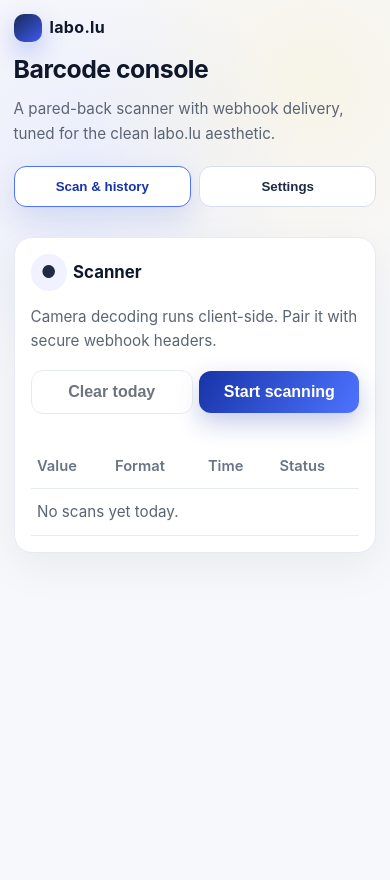
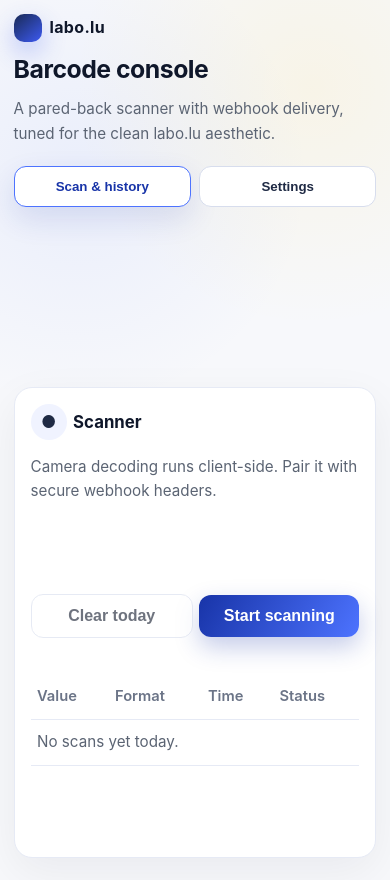
Before and after one commit to oberi0n/barCodeScn, a React (Vite) app: page / in a window 390 px wide. Before the commit the page ends 844 px from the top, so only its background shows below. Built offline with nearby package versions, Linux system fonts and the light colour scheme.

Commit message:
Improve scan layout to avoid scrolling

```diff
--- a/src/App.tsx
+++ b/src/App.tsx
@@ -62,6 +62,11 @@ export default function App() {
     }
   }, [config.pauseMs, setConfig]);
 
+  useEffect(() => {
+    document.body.classList.toggle('no-scroll', scannerActive);
+    return () => document.body.classList.remove('no-scroll');
+  }, [scannerActive]);
+
   const handleScan = async (text: string, format: string) => {
     if (sending) return;
 
@@ -120,7 +125,7 @@ export default function App() {
   const clearHistory = () => setHistory([]);
 
   return (
-    <div className="stack">
+    <div className={`stack app-shell ${scannerActive ? 'scan-mode' : ''}`}>
       <header className="hero">
         <div className="brand">
           <span className="brand-badge" aria-hidden />
@@ -139,7 +144,7 @@ export default function App() {
       </header>
 
       {activeTab === 'scan' ? (
-        <section className="card stack">
+        <section className="card stack scan-card">
           <div className="flex-between">
             <div className="stack">
               <h2 className="section-heading">
--- a/src/index.css
+++ b/src/index.css
@@ -19,6 +19,10 @@ body {
   color: #0f172a;
 }
 
+body.no-scroll {
+  overflow: hidden;
+}
+
 a {
   color: inherit;
 }
@@ -27,6 +31,15 @@ a {
   max-width: 960px;
   margin: 0 auto;
   padding: 1.75rem 1.25rem 2rem;
+}
+
+.app-shell {
+  min-height: 100vh;
+}
+
+.app-shell.scan-mode {
+  min-height: 100vh;
+  gap: 0.75rem;
 }
 
 .hero {
@@ -201,6 +214,17 @@ th {
   overflow-x: auto;
 }
 
+.scan-card {
+  display: flex;
+  flex-direction: column;
+}
+
+.scan-card .table-container {
+  margin-top: 0.35rem;
+  max-height: 300px;
+  overflow-y: auto;
+}
+
 .scanner-shell {
   border: 1px dashed #d7dded;
   border-radius: 16px;
@@ -215,6 +239,7 @@ th {
   border-radius: 12px;
   overflow: hidden;
   aspect-ratio: 3 / 4;
+  max-height: 55vh;
 }
 
 .scanner-viewfinder video {
@@ -283,6 +308,14 @@ th {
   font-weight: 600;
 }
 
+.app-shell.scan-mode .hero {
+  margin-bottom: 0.35rem;
+}
+
+.app-shell.scan-mode .scanner-shell {
+  margin-top: 0.5rem;
+}
+
 @media (max-width: 720px) {
   #root {
     max-width: 100%;
@@ -295,6 +328,10 @@ th {
 
   .card {
     padding: 1rem;
+  }
+
+  .scan-card .table-container {
+    max-height: 220px;
   }
 
   .tabs {
@@ -359,5 +396,18 @@ th {
 
   .scanner-viewfinder {
     aspect-ratio: 2 / 3;
+    max-height: 52vh;
+  }
+
+  .app-shell.scan-mode {
+    gap: 0.6rem;
+  }
+
+  .app-shell.scan-mode .scan-card {
+    flex: 1;
+  }
+
+  .app-shell.scan-mode .table-container {
+    max-height: 180px;
   }
 }
```
